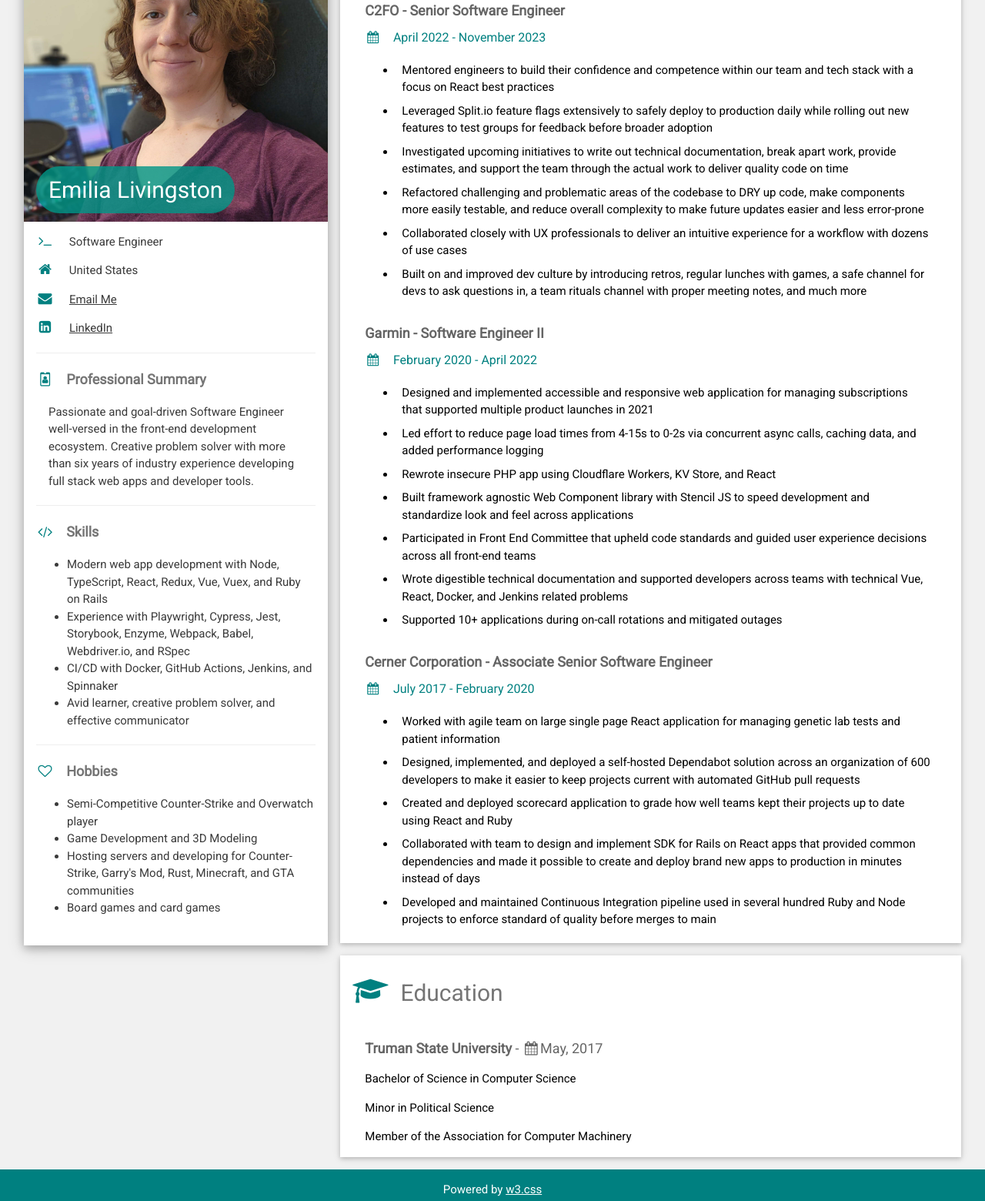
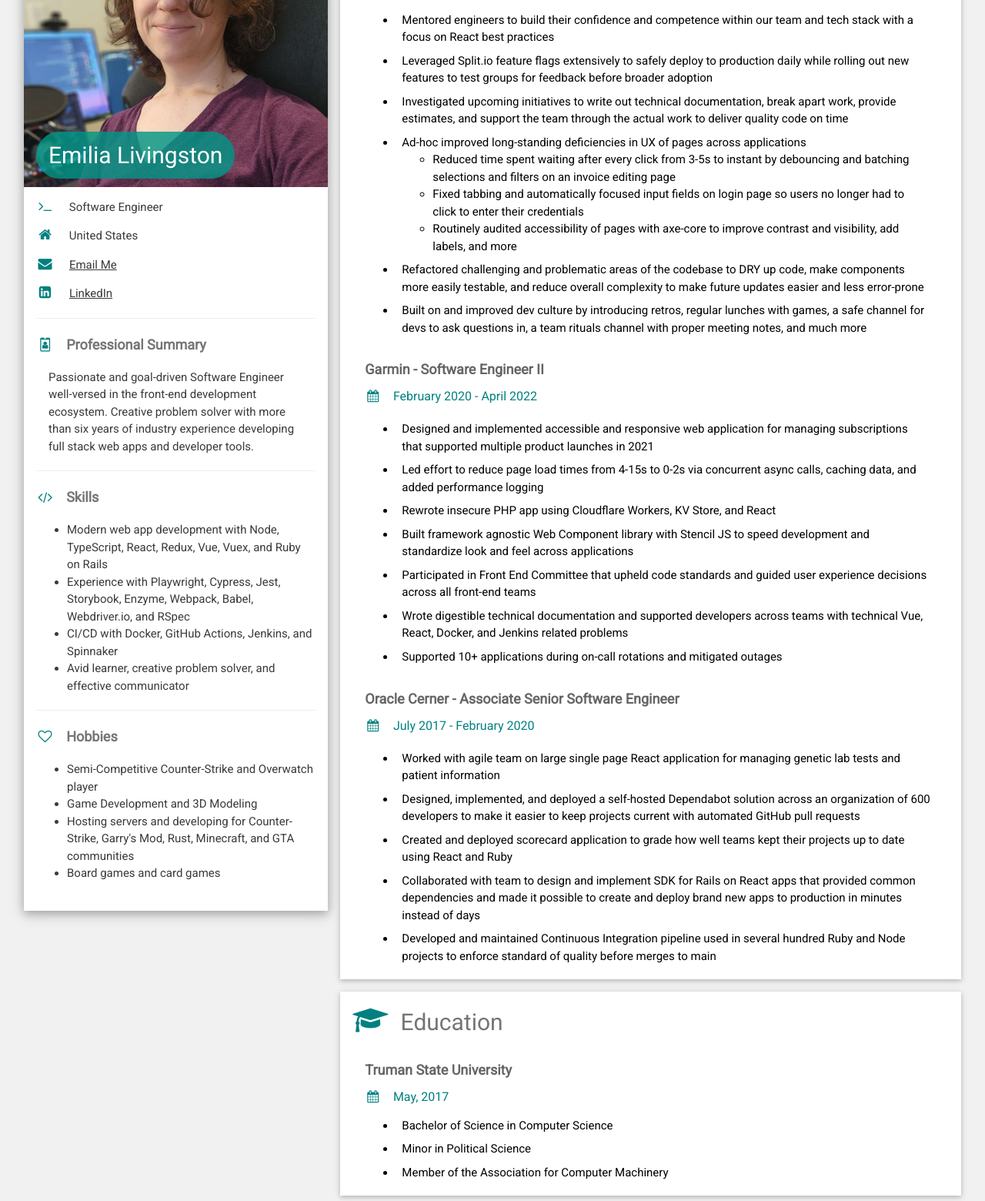
Before and after one commit to EmiLivingston/emilivingston.dev, a plain HTML site: page index.html in a window 1280 px wide. Shown: the part 402-1962 px from the top of the page at 77% size. Drawn offline with nearby package versions, Linux system fonts and the light colour scheme.

Commit message:
v0.3.0 Adjusted layout, fleshed out c2fo section more, misc improvements

```diff
--- a/index.html
+++ b/index.html
@@ -27,12 +27,10 @@
   <!-- Page Container -->
   <div class="w3-content w3-margin-top" style="max-width: 1250px">
     <div class=" w3-panel w3-pale-yellow w3-topbar w3-bottombar w3-border-amber">
-      <h2>Under Construction - v0.2.0</h2>
+      <h2>Under Construction - v0.3.0</h2>
       <p>I'm still writing things out and adjusting the look :)</p>
       <p>Todo:</p>
       <ul>
-        <li>Higher contrast theme and colors for easier readability and ADA compliance</li>
-        <li>Flesh out the Work Experience section, particularly my time at C2FO</li>
         <li>Get feedback from friends and family</li>
         <li>Send it out? :O</li>
       </ul>
@@ -121,7 +119,7 @@
       <!-- Right Column -->
       <div class="w3-twothird">
         <div class="w3-container w3-card w3-white w3-margin-bottom">
-          <h2 class="w3-text-grey w3-padding-16">
+          <h2 class="w3-text-grey w3-section">
             <i class="fa fa-laptop fa-fw w3-margin-right w3-xxlarge w3-text-teal"></i>Work Experience
           </h2>
           <div class="w3-container">
@@ -129,8 +127,7 @@
               <b>C2FO - Senior Software Engineer </b>
             </h5>
             <h6 class="w3-text-teal">
-              <i class="fa fa-calendar fa-fw w3-margin-right"></i>April 2022 -
-              November 2023
+              <i class="fa fa-calendar fa-fw w3-margin-right"></i>April 2022 - November 2023
             </h6>
             <ul>
               <li class="w3-padding-small">
@@ -143,10 +140,21 @@
                 Investigated upcoming initiatives to write out technical documentation, break apart work, provide estimates, and support the team through the actual work to deliver quality code on time
               </li>
               <li class="w3-padding-small">
-                Refactored challenging and problematic areas of the codebase to DRY up code, make components more easily testable, and reduce overall complexity to make future updates easier and less error-prone
+                Ad-hoc improved long-standing deficiencies in UX of pages across applications
+                <ul>
+                  <li>
+                    Reduced time spent waiting after every click from 3-5s to instant by debouncing and batching selections and filters on an invoice editing page
+                  </li>
+                  <li>
+                    Fixed tabbing and automatically focused input fields on login page so users no longer had to click to enter their credentials
+                  </li>
+                  <li>
+                    Routinely audited accessibility of pages with axe-core to improve contrast and visibility, add labels, and more
+                  </li>
+                </ul>
               </li>
               <li class="w3-padding-small">
-                Collaborated closely with UX professionals to deliver an intuitive experience for a workflow with dozens of use cases
+                Refactored challenging and problematic areas of the codebase to DRY up code, make components more easily testable, and reduce overall complexity to make future updates easier and less error-prone
               </li>
               <li class="w3-padding-small">
                 Built on and improved dev culture by introducing retros, regular lunches with games, a safe channel for devs to ask questions in, a team rituals channel with proper meeting notes, and much more
@@ -158,8 +166,7 @@
               <b>Garmin - Software Engineer II </b>
             </h5>
             <h6 class="w3-text-teal">
-              <i class="fa fa-calendar fa-fw w3-margin-right"></i>February
-              2020 - April 2022
+              <i class="fa fa-calendar fa-fw w3-margin-right"></i>February 2020 - April 2022
             </h6>
             <ul>
               <li class="w3-padding-small">
@@ -187,11 +194,10 @@
           </div>
           <div class="w3-container">
             <h5 class="w3-opacity">
-              <b>Cerner Corporation - Associate Senior Software Engineer </b>
+              <b>Oracle Cerner - Associate Senior Software Engineer </b>
             </h5>
             <h6 class="w3-text-teal">
-              <i class="fa fa-calendar fa-fw w3-margin-right"></i>July 2017 -
-              February 2020
+              <i class="fa fa-calendar fa-fw w3-margin-right"></i>July 2017 - February 2020
             </h6>
             <ul>
               <li class="w3-padding-small">
@@ -214,17 +220,21 @@
         </div>
 
         <div class="w3-container w3-card w3-white">
-          <h2 class="w3-text-grey w3-padding-16">
+          <h2 class="w3-text-grey w3-section">
             <i class="fa fa-graduation-cap fa-fw w3-margin-right w3-xxlarge w3-text-teal"></i>Education
           </h2>
           <div class="w3-container">
-            <h5 class="w3-opacity">
-              <b>Truman State University</b> -
-              <i class="fa fa-calendar fa-fw"></i>May, 2017
-            </h5>
-            <p>Bachelor of Science in Computer Science</p>
-            <p>Minor in Political Science</p>
-            <p>Member of the Association for Computer Machinery</p>
+            <div class=" w3-opacity">
+              <h5><b>Truman State University</b></h5>
+            </div>
+            <div class="w3-text-teal">
+              <h6><i class="fa fa-calendar fa-fw w3-margin-right"></i>May, 2017</h6>
+            </div>
+            <ul style="margin-top: 0">
+              <li class="w3-padding-small">Bachelor of Science in Computer Science</li>
+              <li class="w3-padding-small">Minor in Political Science</li>
+              <li class="w3-padding-small">Member of the Association for Computer Machinery</li>
+            </ul>
           </div>
         </div>
 
```
